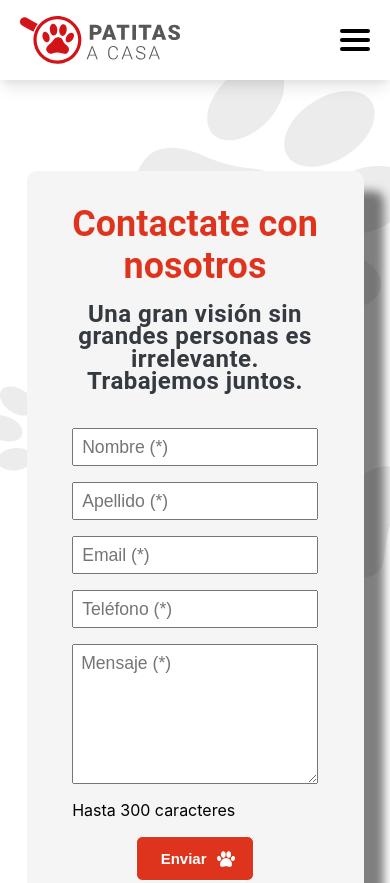
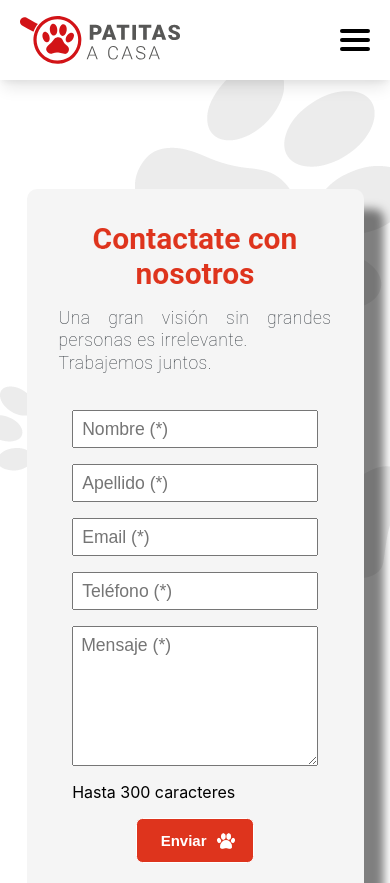
Before and after one commit to santiudev/software-mascotas, a React (Create React App) app: page /contacto in a window 390 px wide. Shown: the top 883 px of the page. Built offline with nearby package versions, Linux system fonts and the light colour scheme.

Commit message:
Titulos y subtitulos de las cards

```diff
--- a/src/css/adoptar/adoptarTarjeta.module.css
+++ b/src/css/adoptar/adoptarTarjeta.module.css
@@ -15,7 +15,6 @@
   border-radius: 50% 0 0 50%;
   background-color: transparent/*#f2e2e2*/;
   margin: 2%;
-  /*background-image: linear-gradient(to top,rgb(255, 255, 255) 0%, transparent 50%,transparent 100%);*/
 }
 
 .adoptarTarjeta__img>img {
@@ -34,7 +33,6 @@
   padding-right: 10px;
   padding: 1.5%;
   margin: 2%;
-  /*border: 1px solid violet;*/
 }
 
 .adoptarTarjeta___img__info_container{
@@ -48,7 +46,7 @@
 .adoptarTarjeta__img_info{
 	width: 25px;
 	margin-inline: auto;
-	margin: 0;	/*en caso de que el navegador no soporte la opción*/
+	margin: 0;
 	margin-left: auto;
 	margin-right: auto;
   cursor: pointer;
@@ -72,7 +70,6 @@
     display: flex;
     flex-direction: column;
     border: 1px solid rgb(241, 230, 230);
-    /*border-radius: 125px 125px 10px 10px;*/
     border-radius: 7%;
     background-color: white;
   }
@@ -87,7 +84,6 @@
   .adoptarTarjeta__description {
     padding: 2%;
     margin: 5%;
-    /*border: 1px solid violet;*/
     display: grid;
     place-items: center;
   }
--- a/src/css/principales/letraParrafo.module.css
+++ b/src/css/principales/letraParrafo.module.css
@@ -14,9 +14,16 @@
 }
 
 .letra-parrafo--black{
-  font-family: 'Roboto';
+  font-family: 'Roboto',sans-serif;
 	font-style: normal;
-	font-weight: bold;
+	font-weight: lighter;
 	color: #343a40;
   text-align: center;
 }
+
+@media screen and (max-width:500px) {
+  .letra-parrafo--black{
+    text-align: justify;
+    font-size: clamp(12px,4.5vw,30px);
+  }
+}
--- a/src/css/principales/letraTitulo.module.css
+++ b/src/css/principales/letraTitulo.module.css
@@ -34,7 +34,11 @@
                .8px -.8px 0 #000,
                -.8px .8px 0 #000,
                .8px .8px 0 #000;
-	/*-webkit-text-stroke: .4px black;
-	-moz-text-stroke: .4px black;*/
 	font-size: 3.75rem;
 }
+
+@media screen and (max-width:500px) {
+	.letra-titulo--red{
+    font-size: clamp(30px,5vw,50px);
+  }
+}
--- a/src/vistas/adoptar.jsx
+++ b/src/vistas/adoptar.jsx
@@ -35,7 +35,7 @@ const adoptar = () => {
           </article>
           <article className={styles_perdidos["texto-container__subtitulo"]}>
             <LetraParrafo
-              texto="“Encuentra a tu compañero fiel en nuestra lista de mascotas en adopción. Tenemos variedad de mascotas en busca de un hogar amoroso. Adoptar es una gran responsabilidad pero también una gran recompensa. ¡Haz feliz a una mascota adoptando hoy!”"
+              texto="“Encuentra tu compañero fiel en nuestra lista de mascotas en adopción. Adopta hoy y haz feliz a una mascota.”"
               clase="letra-parrafo--black"
             />
           </article>
--- a/src/vistas/encontrados.jsx
+++ b/src/vistas/encontrados.jsx
@@ -16,7 +16,7 @@ const Encontrados = () => {
 				<section className={styles['texto-container']}>
 					<article className={styles['texto-container__titulo']}>
 						<LetraTitulo
-							texto="Mascotas Perdidas"
+							texto="Mascotas Encontradas"
 							clase="letra-titulo--red"
 						/>
 						<LetraSubtitulo
@@ -26,7 +26,7 @@ const Encontrados = () => {
 					</article>
 					<article className={styles['texto-container__subtitulo']}>
 						<LetraParrafo
-							texto="“Aquí podrás encontrar las mascotas que han sido encontradas y que buscan a su dueño. Si encuentras a tu mascota entre las publicadas aquí, no dudes en ponerte en contacto con el número que aparece en el afiche para que puedan ayudarte a reunirse.”"
+							texto="“Mascotas encontradas en busca de su dueño. Contacta al número en el afiche para reunirlas.”"
 							clase="letra-parrafo--black"
 						/>
 					</article>
--- a/src/vistas/perdidos.jsx
+++ b/src/vistas/perdidos.jsx
@@ -1,4 +1,4 @@
- import React from 'react';
+import React from 'react';
 import Nav from '../componentes/nav/nav';
 import Footer from '../../src/componentes/Footer/Footer';
 import styles from '../css/Perdidos/perdidos.module.css';
@@ -15,7 +15,7 @@ const Perdidos = () => {
 				<section className={styles['texto-container']}>
 					<article className={styles['texto-container__titulo']}>
 						<LetraTitulo
-							texto="Mascotas perdidas"
+							texto="Mascotas Perdidas"
 							clase="letra-titulo--red"
 						/>
 						<LetraSubtitulo
@@ -25,10 +25,7 @@ const Perdidos = () => {
 					</article>
 					<article className={styles['texto-container__subtitulo']}>
 						<LetraParrafo
-							texto="“Aquí podrás encontrar información sobre mascotas perdidas y colaborar
-						en su búsqueda. Si tienes información sobre alguna mascota perdida o has
-						encontrado una, por favor, comparte la información aquí para ayudar a
-						reunir a la mascota con su dueño.”"
+							texto="“Encuentra información sobre mascotas perdidas y colabora en su búsqueda. Ayuda a reunir a las mascotas con sus dueños compartiendo información aquí.”"
 							clase="letra-parrafo--black"
 						/>
 					</article>
```
